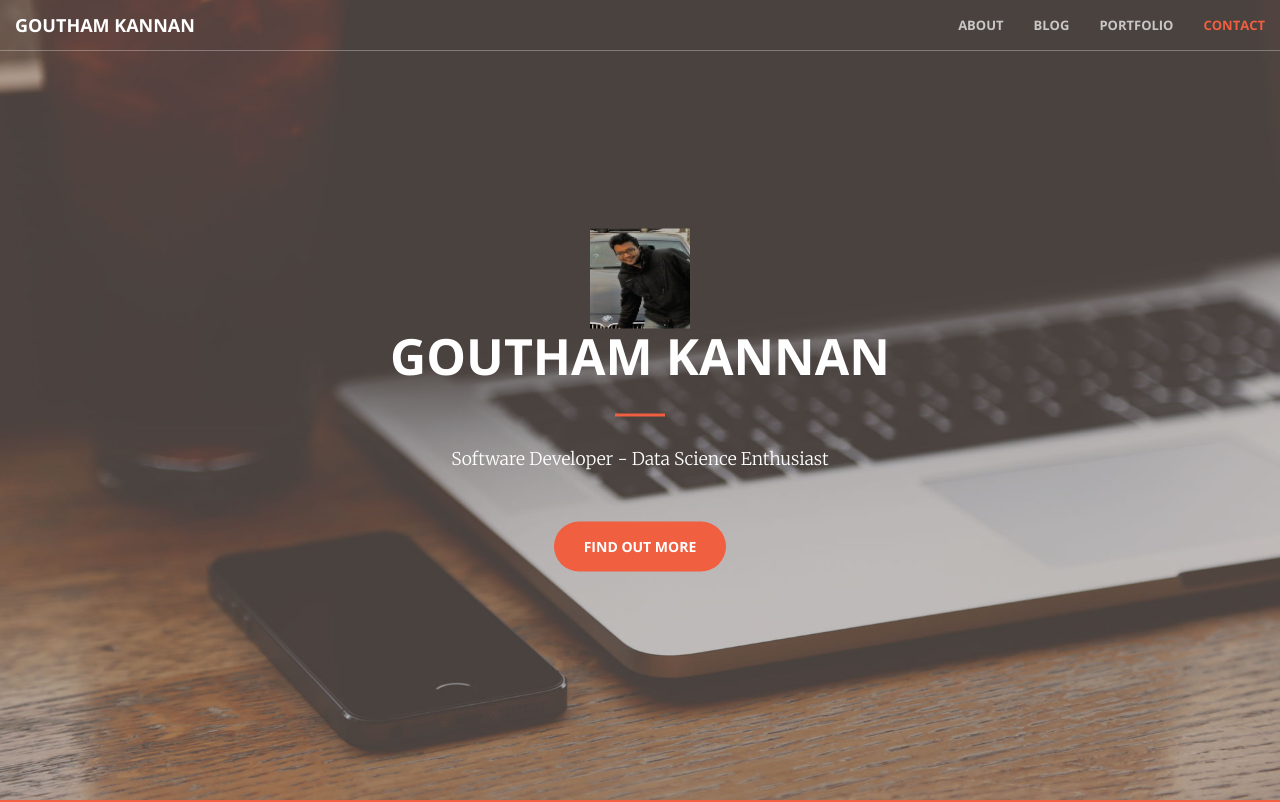
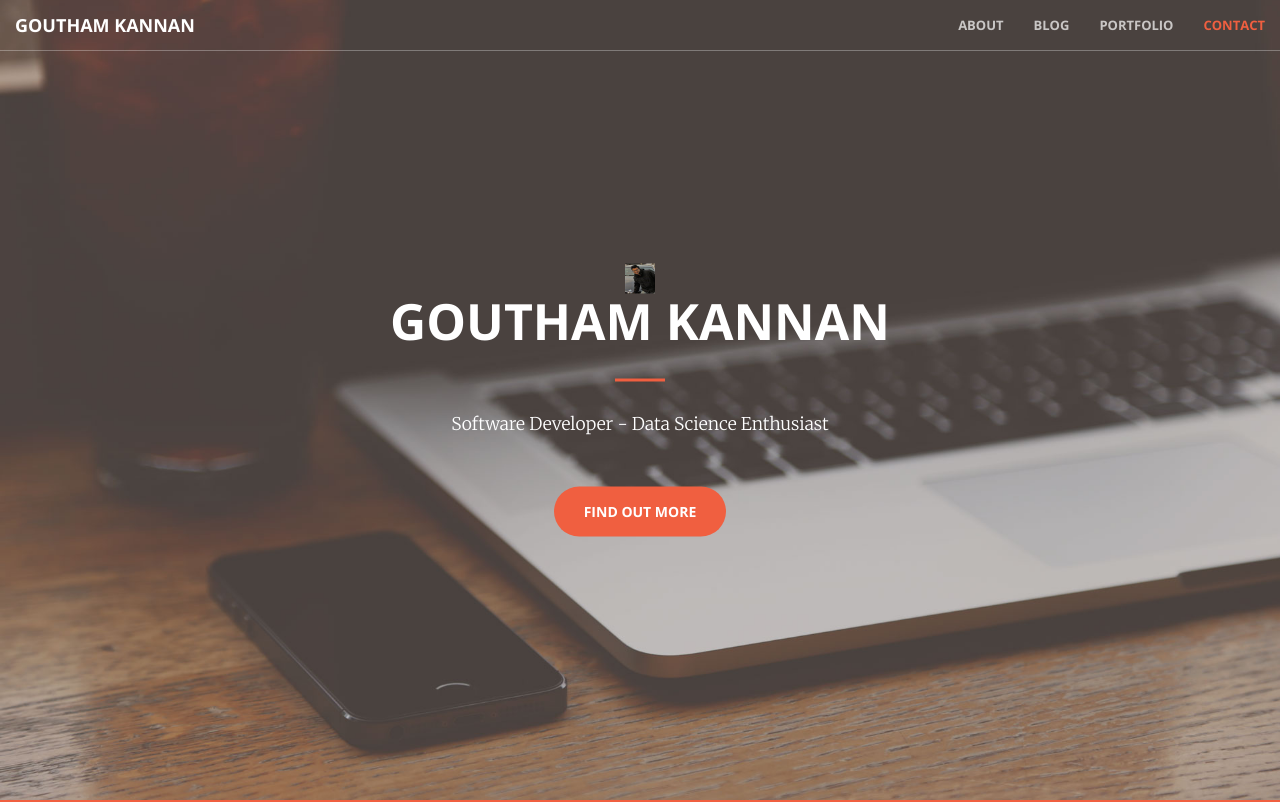
Before and after one commit to goutkannan/gout.kannan.io, a website: page index.html in a window 1280 px wide. Shown: the top 802 px of the page. Drawn offline with nearby package versions, Linux system fonts and the light colour scheme.

Commit message:
Update index.html

```diff
--- a/index.html
+++ b/index.html
@@ -83,7 +83,7 @@
     <header>
         <div class="header-content">
             <div class="header-content-inner">
-                <img src="img/IMG_me.jpg" width="100" height="100"  alt=" Can't find"/>
+                <img src="img/IMG_me.jpg" width="30" height="30"  alt=" Can't find"/>
                 <h1 id="homeHeading">Goutham Kannan</h1>
                 <hr>
                 <span class="skills">Software Developer - Data Science Enthusiast</p>
```
